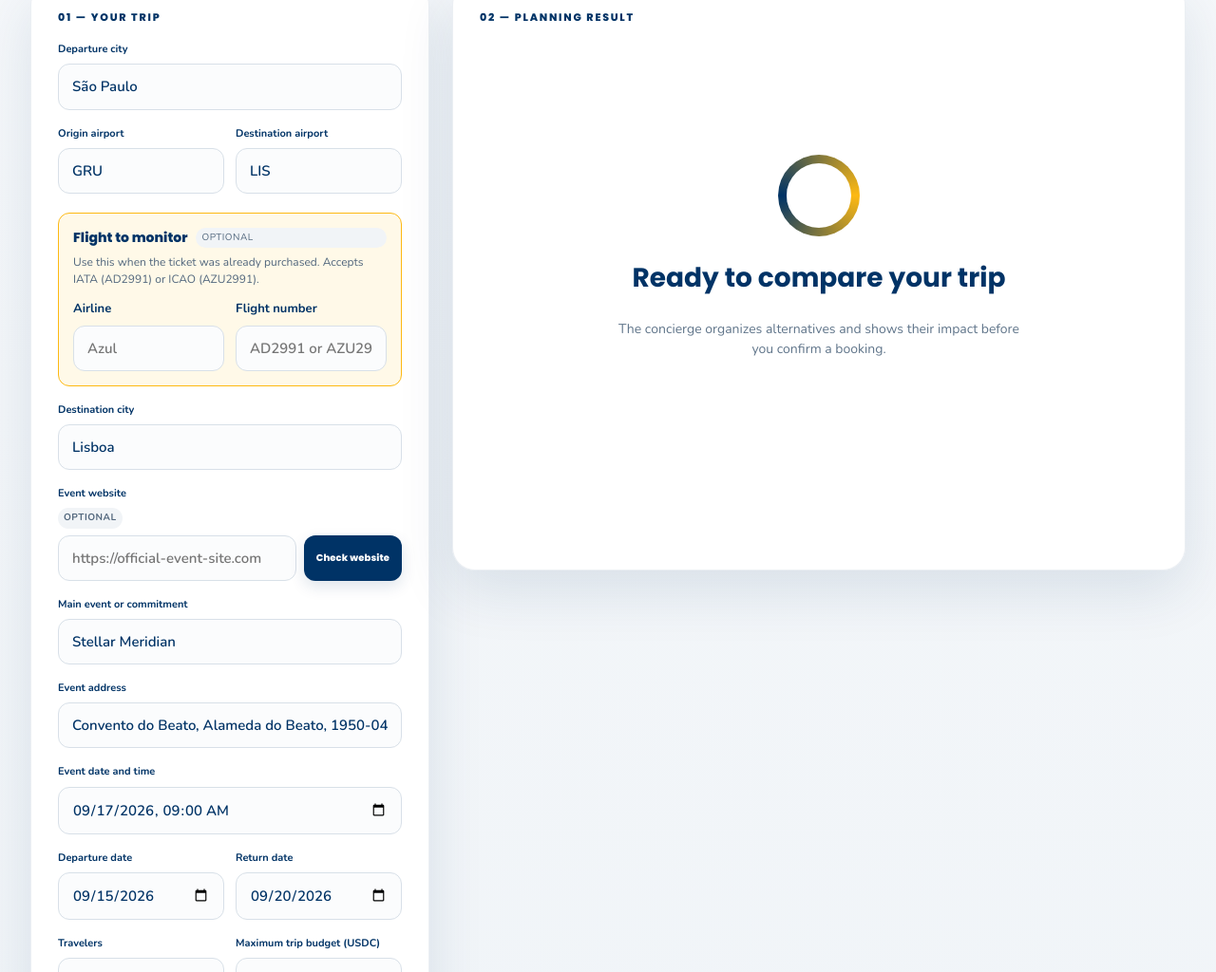
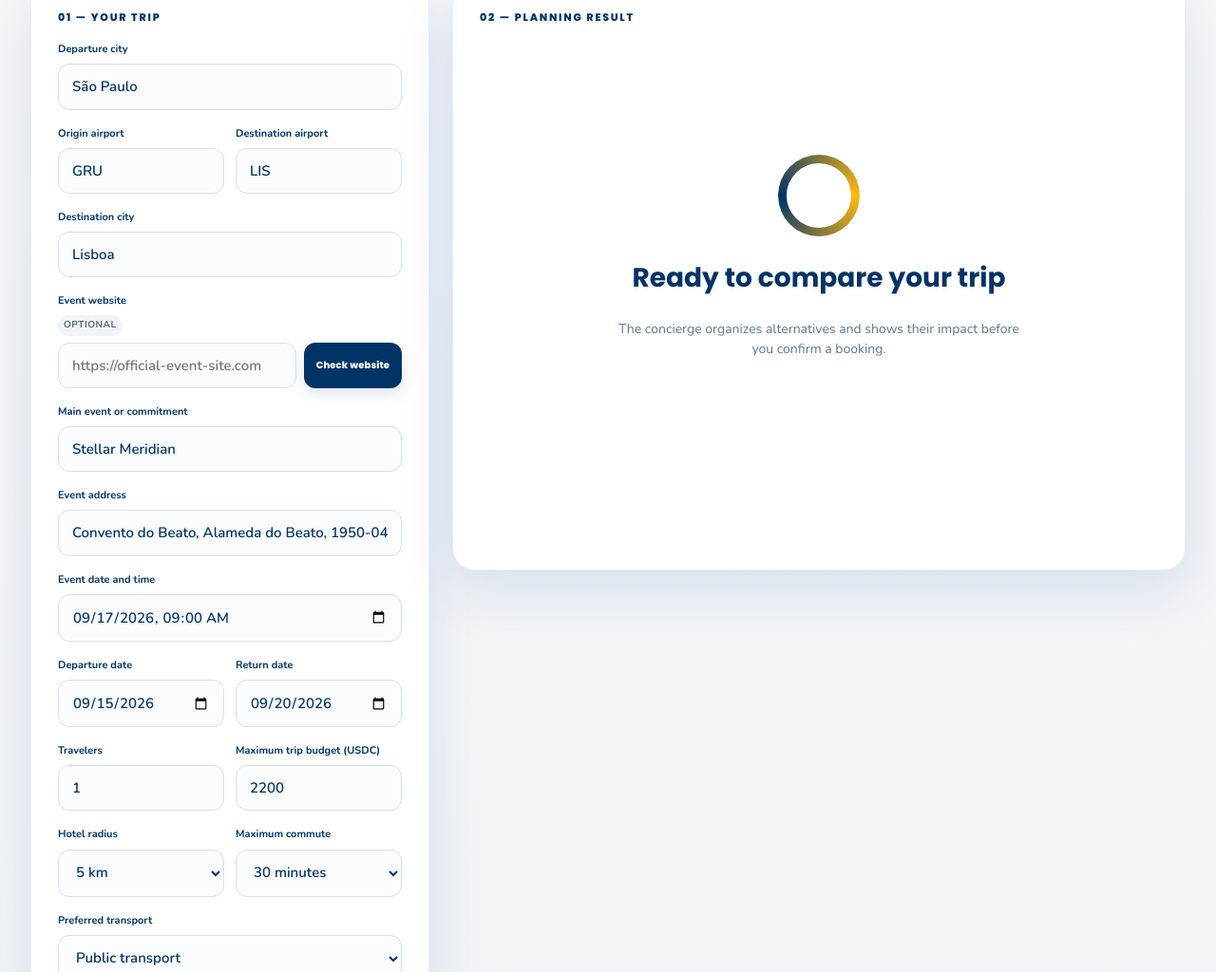
Before and after one commit to virginiamignoni-web/travelagent-pay, a website: page public/index.html in a window 1280 px wide. Shown: the part 686-1710 px from the top of the page at 95% size. Drawn offline with nearby package versions, Linux system fonts and the light colour scheme; no server answers.

Commit message:
Remove optional flight monitoring section
Removed optional flight monitoring fields from the form.

```diff
--- a/public/index.html
+++ b/public/index.html
@@ -49,14 +49,7 @@
           <div class="split">
             <label>Origin airport<input name="origin" value="GRU" minlength="3" maxlength="3" required /></label>
             <label>Destination airport<input name="destinationAirport" value="LIS" minlength="3" maxlength="3" required /></label>
-          </div>
-          <div class="optional-flight-monitor">
-            <div><b>Flight to monitor</b><span class="field-optional">Optional</span><small>Use this when the ticket was already purchased. Accepts IATA (AD2991) or ICAO (AZU2991).</small></div>
-            <div class="split">
-              <label>Airline<input name="airline" placeholder="Azul" /></label>
-              <label>Flight number<input name="flightNumber" placeholder="AD2991 or AZU2991" autocomplete="off" /></label>
-            </div>
-          </div>
+              </div>
           <label>Destination city<input name="destination" value="Lisboa" required /></label>
           <label>Event website <span class="field-optional">Optional</span><div class="event-website-field"><input name="eventWebsite" type="url" placeholder="https://official-event-site.com" /><button id="check-event-site" type="button">Check website</button></div></label>
           <div id="event-site-status" class="event-site-status hidden" aria-live="polite"></div>
```
